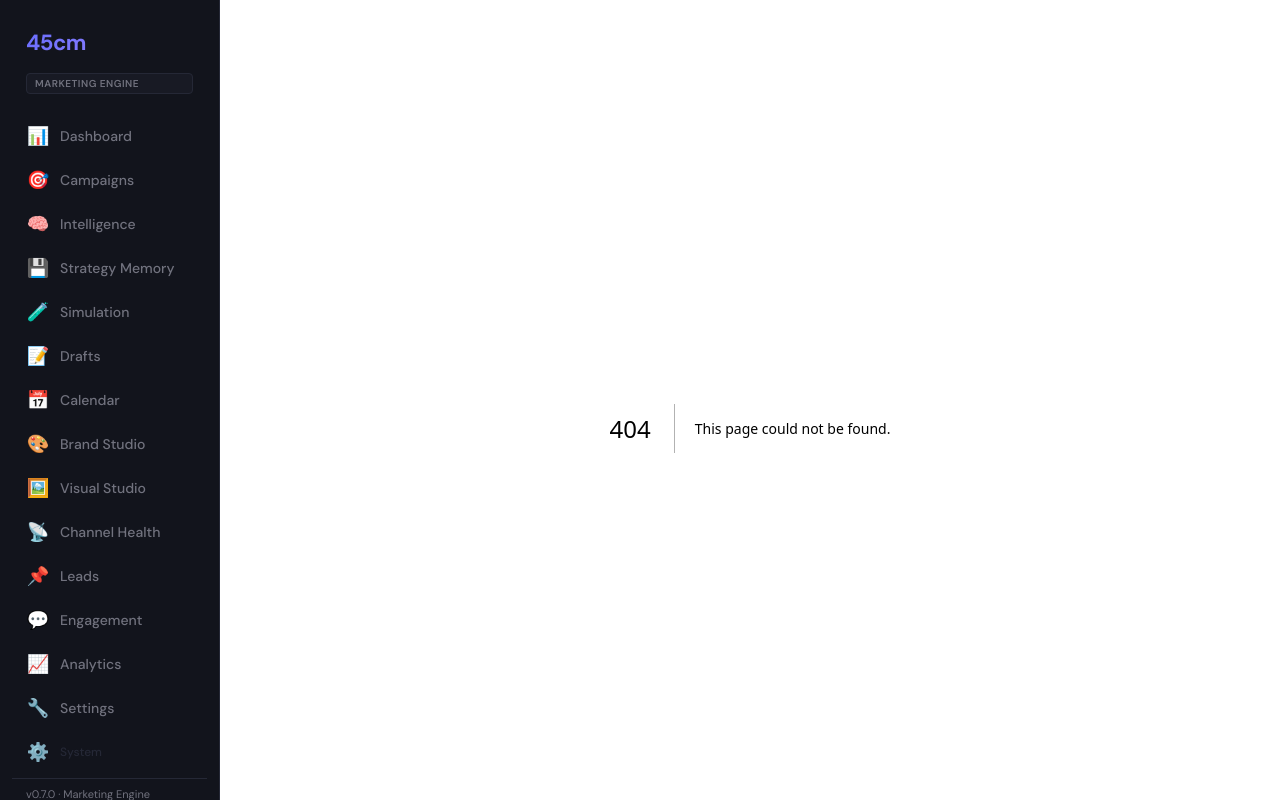
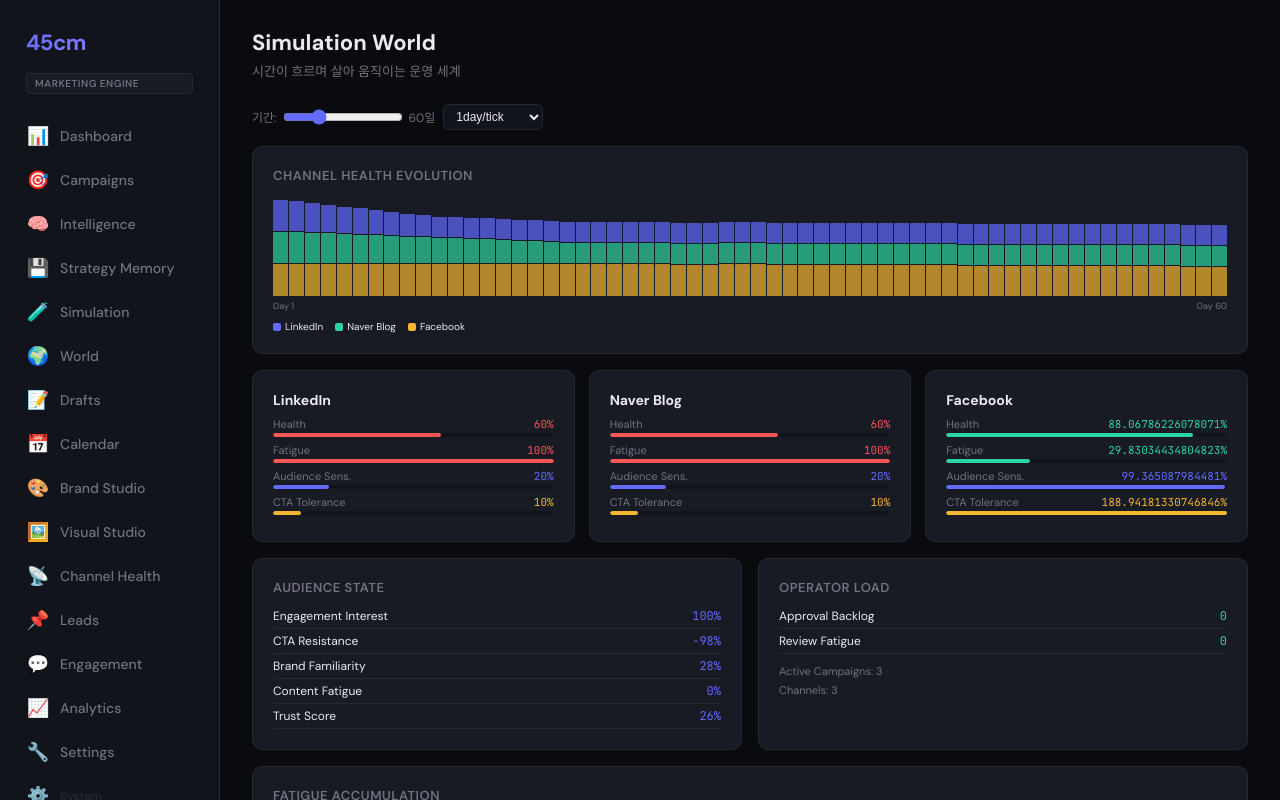
Before and after one commit to taiengineering/45cm, a Next.js app in the folder surfaces/app-shell/: page /world in a window 1280 px wide. Before the commit this address had no page. Shown: the top 800 px of the page. Built offline with nearby package versions, Linux system fonts and the light colour scheme.

Commit message:
feat: Simulation World Dashboard — channel health evolution, audience state, operator load, fatigue accumulation + layout update

```diff
--- a/surfaces/app-shell/src/app/layout.tsx
+++ b/surfaces/app-shell/src/app/layout.tsx
@@ -24,6 +24,7 @@ export default function RootLayout({ children }: { children: React.ReactNode })
               { href:'/intelligence', icon:'🧠', label:'Intelligence' },
               { href:'/memory', icon:'💾', label:'Strategy Memory' },
               { href:'/simulation', icon:'🧪', label:'Simulation' },
+              { href:'/world', icon:'🌍', label:'World' },
               { href:'/drafts', icon:'📝', label:'Drafts' },
               { href:'/calendar', icon:'📅', label:'Calendar' },
               { href:'/brand', icon:'🎨', label:'Brand Studio' },
--- /dev/null
+++ b/surfaces/app-shell/src/app/world/page.tsx
@@ -0,0 +1,115 @@
+"use client"
+import { useState, useMemo } from "react"
+
+// Client-side world engine (mirrors runtime)
+function runWorld(channels:string[], campaigns:{id:string,ch:string,ppw:number,cta:'soft'|'advisory'|'hard',ctaI:number}[], days:number) {
+  const states: any[] = [];
+  const chs: Record<string,{h:number,f:number,as:number,ct:number}> = {};
+  for(const ch of channels) chs[ch]={h:80,f:10,as:70,ct:60};
+  let aud={ei:60,cr:20,bf:10,cf:5,ts:50}, op={ab:0,rf:0};
+  for(let d=1;d<=days;d++){
+    for(const c of campaigns){
+      const s=chs[c.ch]; const pt=c.ppw/7;
+      s.f=Math.max(0,Math.min(100,s.f+pt*8+c.ctaI*3-4+(Math.random()-0.5)*3));
+      s.h=Math.max(0,Math.min(100,100-s.f*0.4));
+      s.as=Math.max(20,s.as-s.f*0.02+(100-s.f)*0.01);
+      s.ct=Math.max(10,s.ct-c.ctaI*2+(100-s.f)*0.05);
+    }
+    const avgCta=campaigns.reduce((s,c)=>s+c.ctaI,0)/campaigns.length;
+    aud.ei=Math.max(10,Math.min(100,aud.ei+6*0.5-aud.cf*0.1+(Math.random()-0.5)*3));
+    aud.cr=Math.min(90,aud.cr+avgCta*1.5-(100-aud.cf)*0.05);
+    aud.bf=Math.min(100,aud.bf+0.3);
+    aud.cf=Math.max(0,Math.min(100,aud.cf+1.5-(100-aud.cf)*0.02));
+    aud.ts=Math.max(10,Math.min(100,aud.ts+6*0.2-avgCta*0.8));
+    op.ab=Math.max(0,op.ab+campaigns.length*0.3-2);
+    op.rf=Math.min(100,Math.max(0,op.rf+campaigns.length*1-5));
+    states.push({day:d,channels:{...Object.fromEntries(Object.entries(chs).map(([k,v])=>([k,{...v}])))},aud:{...aud},op:{...op}});
+  }
+  return states;
+}
+
+export default function WorldPage() {
+  const [days,setDays]=useState(60)
+  const [speed,setSpeed]=useState('1day/tick')
+  const campaigns = [{id:'c1',ch:'linkedin',ppw:3,cta:'soft' as const,ctaI:3},{id:'c2',ch:'naver_blog',ppw:2,cta:'advisory' as const,ctaI:2},{id:'c3',ch:'facebook',ppw:1,cta:'soft' as const,ctaI:1}]
+  const channels = ['linkedin','naver_blog','facebook']
+
+  const states = useMemo(()=>runWorld(channels,campaigns,days),[days])
+  const last = states[states.length-1]
+  const CH_LABEL:Record<string,string> = {linkedin:'LinkedIn',naver_blog:'Naver Blog',facebook:'Facebook'}
+
+  return (
+    <div>
+      <h1 className="page-title">Simulation World</h1>
+      <p className="page-sub">시간이 흐르며 살아 움직이는 운영 세계</p>
+
+      <div style={{display:'flex',gap:8,marginBottom:16}}>
+        <div style={{fontSize:12,color:'var(--muted)',display:'flex',alignItems:'center',gap:6}}>
+          기간: <input type="range" min={14} max={180} value={days} onChange={e=>setDays(parseInt(e.target.value))} style={{accentColor:'var(--accent)',width:120}} /> {days}일
+        </div>
+        <select value={speed} onChange={e=>setSpeed(e.target.value)} style={{padding:'4px 8px',borderRadius:6,border:'1px solid var(--border)',background:'var(--surface)',color:'var(--fg)',fontSize:12}}>
+          <option value="1hour/tick">1hour/tick</option>
+          <option value="1day/tick">1day/tick</option>
+          <option value="1week/tick">1week/tick</option>
+          <option value="1month/tick">1month/tick</option>
+        </select>
+      </div>
+
+      {/* Channel Health Evolution */}
+      <div className="card" style={{marginBottom:16}}>
+        <div className="card-header"><span className="card-title">Channel Health Evolution</span></div>
+        <div style={{display:'flex',gap:1,alignItems:'flex-end',height:100}}>
+          {states.map((s,i)=><div key={i} style={{flex:1,display:'flex',flexDirection:'column',gap:1,justifyContent:'flex-end',height:'100%'}}>
+            {channels.map(ch=><div key={ch} style={{height:`${(s.channels[ch]?.h??0)/channels.length}%`,background:ch==='linkedin'?'var(--accent)':ch==='facebook'?'var(--yellow)':'var(--green)',opacity:0.7,minHeight:1,borderRadius:'1px 1px 0 0'}} />)}
+          </div>)}
+        </div>
+        <div style={{display:'flex',justifyContent:'space-between',fontSize:9,color:'var(--muted)',marginTop:4}}><span>Day 1</span><span>Day {days}</span></div>
+        <div style={{display:'flex',gap:12,marginTop:8}}>{channels.map(ch=><span key={ch} style={{fontSize:10,display:'flex',alignItems:'center',gap:4}}><span style={{width:8,height:8,borderRadius:2,background:ch==='linkedin'?'var(--accent)':ch==='facebook'?'var(--yellow)':'var(--green)'}} />{CH_LABEL[ch]}</span>)}</div>
+      </div>
+
+      {/* Channel States */}
+      <div className="grid-3" style={{marginBottom:16}}>
+        {channels.map(ch=>{
+          const s=last?.channels[ch]
+          return <div key={ch} className="card">
+            <div style={{fontSize:14,fontWeight:700,marginBottom:8}}>{CH_LABEL[ch]}</div>
+            {[{l:'Health',v:s?.h??0,c:s?.h>60?'var(--green)':'var(--red)'},{l:'Fatigue',v:s?.f??0,c:s?.f<40?'var(--green)':'var(--red)'},{l:'Audience Sens.',v:s?.as??0,c:'var(--accent)'},{l:'CTA Tolerance',v:s?.ct??0,c:'var(--yellow)'}].map(m=><div key={m.l} style={{marginBottom:6}}>
+              <div style={{display:'flex',justifyContent:'space-between',fontSize:11,marginBottom:2}}><span style={{color:'var(--muted)'}}>{m.l}</span><span style={{fontFamily:'var(--mono)',color:m.c}}>{m.v}%</span></div>
+              <div style={{height:4,borderRadius:2,background:'var(--surface)',overflow:'hidden'}}><div style={{height:'100%',width:`${m.v}%`,borderRadius:2,background:m.c}} /></div>
+            </div>)}
+          </div>
+        })}
+      </div>
+
+      {/* Audience & Operator */}
+      <div style={{display:'grid',gridTemplateColumns:'1fr 1fr',gap:16,marginBottom:16}}>
+        <div className="card">
+          <div className="card-title" style={{marginBottom:8}}>Audience State</div>
+          {last&&[{l:'Engagement Interest',v:last.aud.ei},{l:'CTA Resistance',v:last.aud.cr},{l:'Brand Familiarity',v:last.aud.bf},{l:'Content Fatigue',v:last.aud.cf},{l:'Trust Score',v:last.aud.ts}].map(m=><div key={m.l} style={{display:'flex',justifyContent:'space-between',fontSize:12,padding:'4px 0',borderBottom:'1px solid var(--border)'}}><span>{m.l}</span><span style={{fontFamily:'var(--mono)',color:'var(--accent)'}}>{Math.round(m.v)}%</span></div>)}
+        </div>
+        <div className="card">
+          <div className="card-title" style={{marginBottom:8}}>Operator Load</div>
+          {last&&[{l:'Approval Backlog',v:last.op.ab},{l:'Review Fatigue',v:last.op.rf}].map(m=><div key={m.l} style={{display:'flex',justifyContent:'space-between',fontSize:12,padding:'4px 0',borderBottom:'1px solid var(--border)'}}><span>{m.l}</span><span style={{fontFamily:'var(--mono)',color:m.v>50?'var(--red)':'var(--green)'}}>{Math.round(m.v)}</span></div>)}
+          <p style={{fontSize:11,color:'var(--muted)',marginTop:8,lineHeight:1.7}}>Active Campaigns: {campaigns.length}<br/>Channels: {channels.length}</p>
+        </div>
+      </div>
+
+      {/* Fatigue Accumulation */}
+      <div className="card" style={{marginBottom:16}}>
+        <div className="card-header"><span className="card-title">Fatigue Accumulation</span></div>
+        <div style={{display:'flex',gap:1,alignItems:'flex-end',height:80}}>
+          {states.map((s,i)=>{const maxF=Math.max(...channels.map(ch=>s.channels[ch]?.f??0)); return <div key={i} style={{flex:1,height:`${maxF}%`,background:maxF>60?'var(--red)':maxF>30?'var(--yellow)':'var(--green)',borderRadius:'1px 1px 0 0',opacity:0.7,minHeight:1}} />})}
+        </div>
+        <div style={{display:'flex',justifyContent:'space-between',fontSize:9,color:'var(--muted)',marginTop:4}}><span>Day 1</span><span>Day {days}</span></div>
+      </div>
+
+      <div className="card">
+        <p style={{fontSize:11,color:'var(--muted)',lineHeight:1.8,margin:0}}>
+          Persistent Simulation World는 시간이 흐르며 살아 움직이는 운영 세계입니다.
+          채널 건강도, 피로도, Audience 신뢰, CTA 저항, 운영자 부하가 지속적으로 변화합니다.
+          이 데이터를 통해 장기 운영 전략을 수립할 수 있습니다.
+        </p>
+      </div>
+    </div>
+  )
+}
```
